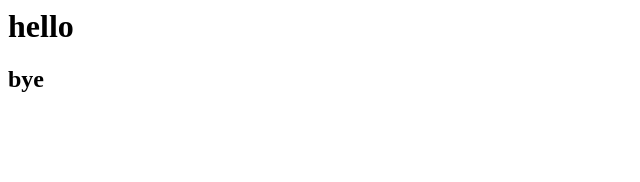
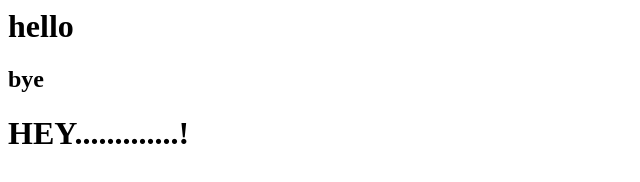
Before and after one commit to Shristy70/third-demo, a plain HTML site: page f1_in/index.html in a window 1280 px wide. Shown: the whole page, without its empty margins (0-640 px from the left). Drawn offline with Linux system fonts and the light colour scheme.

Commit message:
thirddemo

```diff
--- a/f1_in/index.html
+++ b/f1_in/index.html
@@ -1,2 +1,7 @@
 <h1>hello</h1>
 <h2>bye</h2>
+
+
+
+
+<h1>HEY.............!</h1>
```
